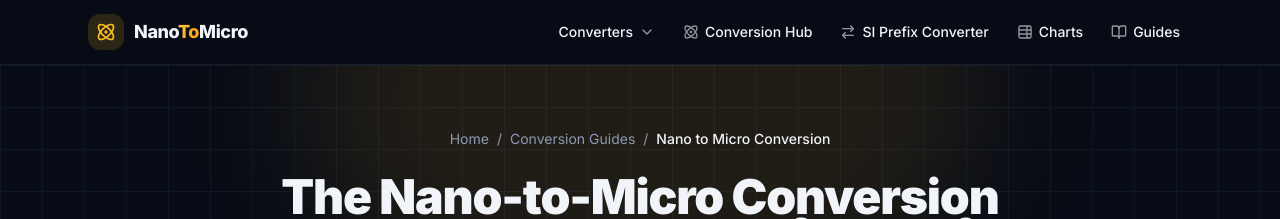
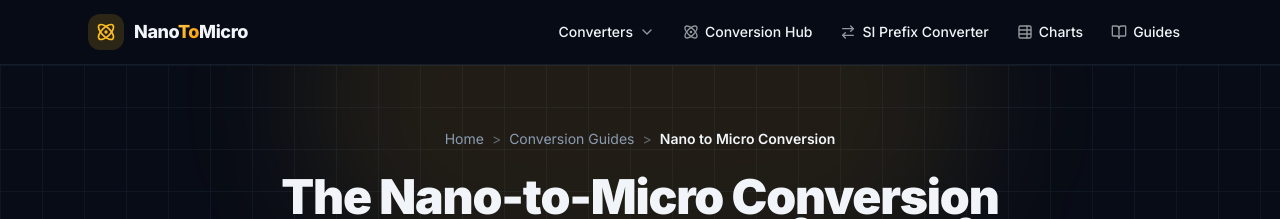
Before and after one commit to maryam-2021/NanoToMicro, a React (Vite) app in the folder app/: page /nano-to-micro-conversion in a window 1280 px wide. Shown: the top 219 px of the page. Built offline with nearby package versions, Linux system fonts and the light colour scheme.

Commit message:
Update Breadcrumb Navigation to use semantic ol list with aria-current page and > separators

```diff
--- a/app/src/pages/NanoToMicroHubPage.tsx
+++ b/app/src/pages/NanoToMicroHubPage.tsx
@@ -425,12 +425,20 @@ export default function NanoToMicroHubPage() {
         <div className="relative mx-auto w-full max-w-5xl px-4 pb-14 pt-12 sm:px-6 sm:pt-16">
 
           {/* Breadcrumb Navigation */}
-          <nav aria-label="Breadcrumb" className="mb-6 flex items-center justify-center gap-2 text-xs text-muted-foreground sm:text-sm">
-            <Link to="/" className="transition-colors hover:text-primary">Home</Link>
-            <span>/</span>
-            <Link to="/guides/" className="transition-colors hover:text-primary">Conversion Guides</Link>
-            <span>/</span>
-            <span className="font-medium text-foreground">Nano to Micro Conversion</span>
+          <nav aria-label="Breadcrumb" className="mb-6 flex items-center justify-center">
+            <ol className="flex items-center gap-2 text-xs text-muted-foreground sm:text-sm">
+              <li>
+                <Link to="/" className="transition-colors hover:text-primary">Home</Link>
+              </li>
+              <li aria-hidden="true" className="text-muted-foreground/60">&gt;</li>
+              <li>
+                <Link to="/guides" className="transition-colors hover:text-primary">Conversion Guides</Link>
+              </li>
+              <li aria-hidden="true" className="text-muted-foreground/60">&gt;</li>
+              <li>
+                <span aria-current="page" className="font-semibold text-foreground">Nano to Micro Conversion</span>
+              </li>
+            </ol>
           </nav>
 
           <div className="mx-auto max-w-3xl text-center">
```
